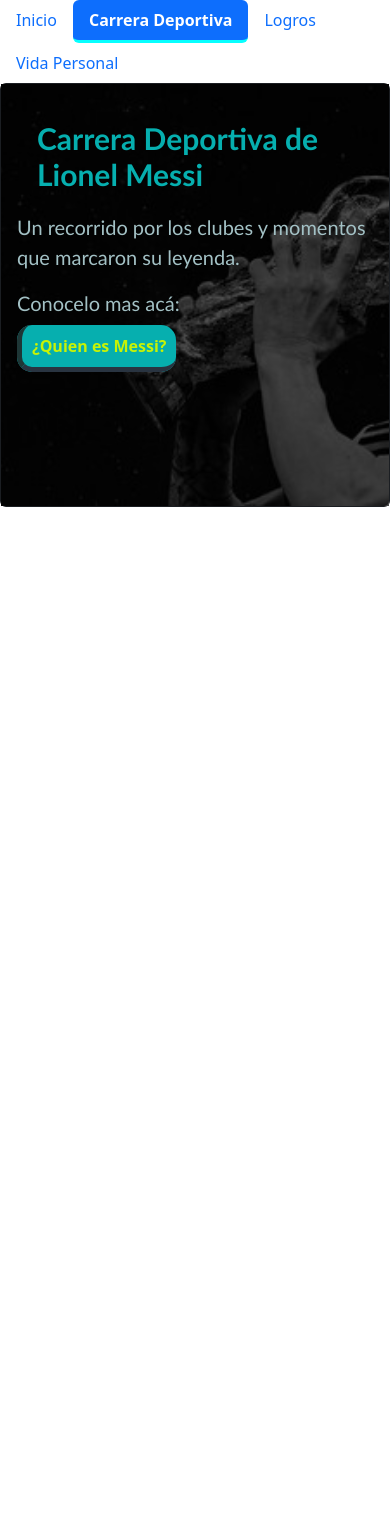
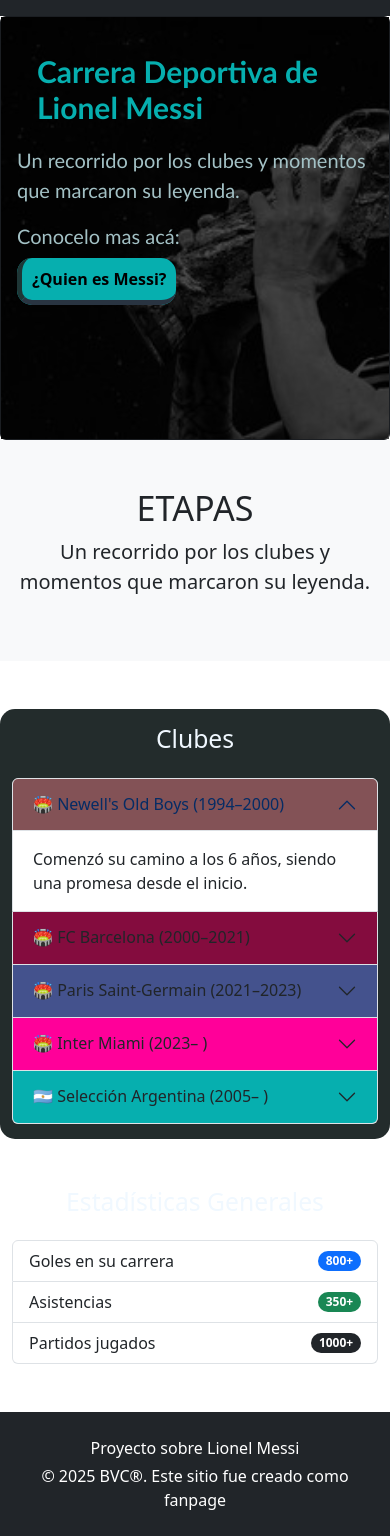
Before and after one commit to Franac0a/Trabajo_Practico_Colaborativo_Grupo_9, a plain HTML site: page facundoCristaldo.html in a window 390 px wide. Before the commit the page ends 844 px from the top, so only its background shows below. Drawn offline with nearby package versions, Linux system fonts and the light colour scheme.

Commit message:
agregue seccion de etapas, con respectivos estilos en css

```diff
--- a/assets/style.css
+++ b/assets/style.css
@@ -1,16 +1,21 @@
 /* Estilos para la barra de navegacion */
-.nav-pills .nav-link.active {
+.nav-link.active {
     background-color: #0d6efd;
     color: white;
     font-weight: bold;
     border-bottom: 3px solid #07ffff;
+    border-radius: 10px;
 }
-.nav-pills .nav-link:hover:not(.active) {
+.nav-link:hover:not(.active) {
     background-color: #e9ecef;
     color: #0d6efd;
+    border-radius: 10px;
 }
+nav{
+    background-color: #192727;
+}
+/* css de Carrera Deportiva - facundoCristaldo-html */
 
-/* css de Carrera Deportiva - facundoCristaldo-html */
 .img-encabezado {
     width: 100%;
     height: 50vh;
@@ -44,7 +49,55 @@
     border-radius: 15px;
     padding: 10px;
     background-color: #06afaf;
-    color: #c7f305;
+    color: #000000;
     text-decoration: none;
     font-weight: bold;
 }
+/* Colores del acordeon de etapas */
+.accordion-button {
+    color: white;
+  }
+  .accordion-button:not(.collapsed) {
+    box-shadow: inset 0 -2px 0 rgba(0,0,0,0.1);
+  }
+
+  /* Colores por equipo */
+  #newells .accordion-button {
+    background-color: #835256;
+  }
+  #barcelona .accordion-button {
+    background-color: #840c3e;
+  }
+  #psg .accordion-button {
+    background-color: #44528d;
+  }
+  #miami .accordion-button {
+    background-color: #ff0099;
+  }
+  #argentina .accordion-button {
+    background: #06afaf;
+  }
+  .accordion-button:hover {
+    filter: brightness(90%);
+  }
+  .titulo-seccion{
+    color: aliceblue;
+    text-align: center;
+  }
+  .seccion-etapas{
+    background-color: #232c2c;
+    padding: 15px;
+    border-radius: 15px ;
+  }
+  /* Estilo para los Items  */
+  .list-group-item {
+    background-color: #f8f9fa;
+    border-left: 4px solid transparent;
+  }
+  .list-group-item:hover {
+    background-color: #e9ecef;
+    border-left-color: #6c757d;
+  }
+  .bg-primary {
+    background-color: #4a6fa5;
+  }
--- a/facundoCristaldo.html
+++ b/facundoCristaldo.html
@@ -8,23 +8,23 @@
     <title>Facundo Cristaldo</title>
 </head>
 <body>
-    <nav>
-        <ul class="nav nav-pills">
-            <li class="nav-item">
-              <a class="nav-link " aria-current="page" href="index.html">Inicio</a>
-            </li>
-            <li class="nav-item">
-              <a class="nav-link active" href="facundoCristaldo.html">Carrera Deportiva</a>
-            </li>
-            <li class="nav-item">
-              <a class="nav-link" href="tomasVega.html">Logros</a>
-            </li>
-            <li class="nav-item">
-              <a class="nav-link " href="francoBenitez.html">Vida Personal</a>
-            </li>
-          </ul>
-        </nav>
-        <header><div class="card text-bg-dark">
+  <header>
+    <nav class="navbar navbar-expand-lg navbar-dark bg-dark">
+    <div class="container-fluid">
+
+        <div class="collapse navbar-collapse">
+        <ul class="navbar-nav me-auto">
+            <li class="nav-item"><a class="nav-link " href="index.html">Inicio</a></li>
+            <li class="nav-item"><a class="nav-link active" href="./facundoCristaldo.html">Carrera</a></li>
+            <li class="nav-item"><a class="nav-link" href="./tomasVega.html">Logros</a></li>
+            <li class="nav-item"><a class="nav-link" href="./francoBenitez.html">Redes</a></li>
+        </ul>
+        </div>
+    </div>
+    </nav>
+</header>
+
+        <div class="card text-bg-dark">
           <img src="assets/img/messiheader.jpg" class="img-encabezado" alt="messi besando la copa">
           <div class="card-img-overlay">
             <h5 class="titulo-carrera">Carrera Deportiva de Lionel Messi</h5>
@@ -33,15 +33,115 @@
             <a class="link-vida" href="francoBenitez.html">¿Quien es Messi?</a>
           </div>
         </div>
-        </header>
+
         <main>
+                  <!-- Intro -->
+        <section class="bg-light py-5 text-center seccion-intro">
+          <div class="container">
+            <h1 class="display-4 titulo-principal">ETAPAS</h1>
+            <p class="lead subtitulo-principal">Un recorrido por los clubes y momentos que marcaron su leyenda.</p>
+          </div>
+        </section>
+         <!-- Etapas -->
+         <section class="container my-5 seccion-etapas">
+          <h2 class="mb-4 titulo-seccion">Clubes</h2>
+          <div class="accordion" id="etapasCarrera">
+
+            <div class="accordion-item">
+              <h2 class="accordion-header" id="newells">
+                <button class="accordion-button" type="button" data-bs-toggle="collapse" data-bs-target="#contenidoNewells">
+                  🏟️ Newell's Old Boys (1994–2000)
+                </button>
+              </h2>
+              <div id="contenidoNewells" class="accordion-collapse collapse show">
+                <div class="accordion-body">
+                  Comenzó su camino a los 6 años, siendo una promesa desde el inicio.
+                </div>
+              </div>
+            </div>
+
+            <div class="accordion-item">
+              <h2 class="accordion-header" id="barcelona">
+                <button class="accordion-button collapsed" type="button" data-bs-toggle="collapse" data-bs-target="#contenidoBarcelona">
+                  🏟️ FC Barcelona (2000–2021)
+                </button>
+              </h2>
+              <div id="contenidoBarcelona" class="accordion-collapse collapse">
+                <div class="accordion-body">
+                  17 años de historia, récords, y títulos. El club donde se convirtió en leyenda.
+                </div>
+              </div>
+            </div>
+
+            <div class="accordion-item">
+              <h2 class="accordion-header" id="psg">
+                <button class="accordion-button collapsed" type="button" data-bs-toggle="collapse" data-bs-target="#contenidoPSG">
+                  🏟️ Paris Saint-Germain (2021–2023)
+                </button>
+              </h2>
+              <div id="contenidoPSG" class="accordion-collapse collapse">
+                <div class="accordion-body">
+                  Dos años en Francia con títulos locales y desafíos distintos.
+                </div>
+              </div>
+            </div>
+
+            <div class="accordion-item">
+              <h2 class="accordion-header" id="miami">
+                <button class="accordion-button collapsed" type="button" data-bs-toggle="collapse" data-bs-target="#contenidoMiami">
+                  🏟️ Inter Miami (2023– )
+                </button>
+              </h2>
+              <div id="contenidoMiami" class="accordion-collapse collapse">
+                <div class="accordion-body">
+                  Llegó a revolucionar la MLS y darle visibilidad al fútbol en EE.UU.
+                </div>
+              </div>
+            </div>
+
+            <div class="accordion-item">
+              <h2 class="accordion-header" id="argentina">
+                <button class="accordion-button collapsed" type="button" data-bs-toggle="collapse" data-bs-target="#contenidoArgentina">
+                  🇦🇷 Selección Argentina (2005– )
+                </button>
+              </h2>
+              <div id="contenidoArgentina" class="accordion-collapse collapse">
+                <div class="accordion-body">
+                  Copa América 2021, Mundial 2022 y una conexión única con su país.
+                </div>
+              </div>
+            </div>
+
+          </div>
+        </section>
+           <!-- Estadisticas -->
+           <section class="container my-5 seccion-estadisticas">
+            <h2 class="mb-4 titulo-seccion">Estadísticas Generales</h2>
+            <ul class="list-group lista-estadisticas">
+              <li class="list-group-item d-flex justify-content-between align-items-center">
+                Goles en su carrera
+                <span class="badge bg-primary rounded-pill">800+</span>
+              </li>
+              <li class="list-group-item d-flex justify-content-between align-items-center">
+                Asistencias
+                <span class="badge bg-success rounded-pill">350+</span>
+              </li>
+              <li class="list-group-item d-flex justify-content-between align-items-center">
+                Partidos jugados
+                <span class="badge bg-dark rounded-pill">1000+</span>
+              </li>
+            </ul>
+          </section>
 
 
 
-    <footer>
 
+    <footer class="bg-dark text-white text-center py-4">
+        <div class="container">
+        <p class="mb-1">Proyecto sobre Lionel Messi</p>
+        <p class="mb-0">&copy; 2025 BVC®. Este sitio fue creado como fanpage</p>
+        </div>
     </footer>
-
     <script src="https://cdn.jsdelivr.net/npm/bootstrap@5.3.5/dist/js/bootstrap.bundle.min.js" integrity="sha384-k6d4wzSIapyDyv1kpU366/PK5hCdSbCRGRCMv+eplOQJWyd1fbcAu9OCUj5zNLiq" crossorigin="anonymous"></script>
 
 
```
